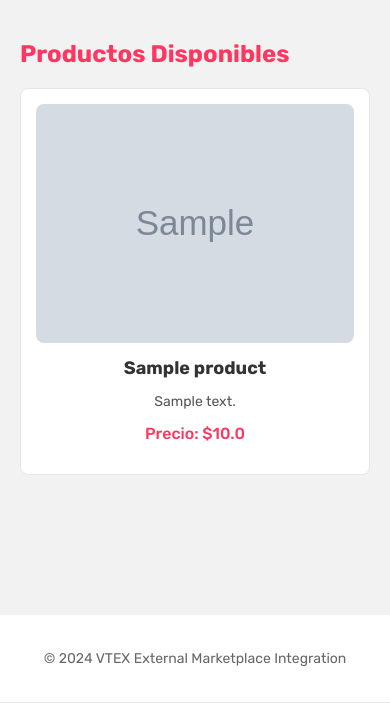
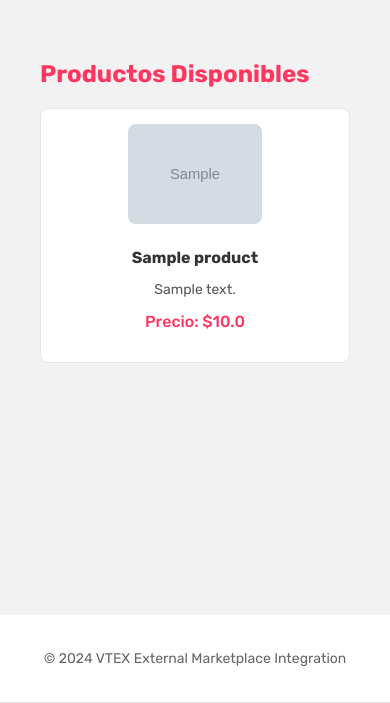
Before and after one commit to JonceDZ/external-marketplace-protocol-channels, a FastAPI app: page /products in a window 390 px wide. Shown: the part 141-844 px from the top of the page. Run offline with FastAPI, Linux system fonts and the light colour scheme; tables that the repository leaves empty hold one stand-in row (values such as "Sample post"); grey boxes marked "Sample" are stand-in pictures.

Commit message:
style: Ajustes en los estilos para la barra lateral y tarjetas de productos - Diseño de la barra lateral con responsividad. - Ajuste de estilos en las tarjetas de productos para un tamaño uniforme. - Incremento del tamaño de las imágenes y eliminación de la expansión de tarjetas en filas incompletas.

```diff
--- a/app/static/css/styles.css
+++ b/app/static/css/styles.css
@@ -74,7 +74,7 @@ p {
 
 .form-group input {
     width: 100%;
-    padding: 10px;
+    padding: 10px 0px;
     border: 1px solid #CCCCCC;
     border-radius: 8px;
     font-size: 14px;
@@ -115,19 +115,25 @@ p {
     border: 1px solid #E6E6E6;
     border-radius: 8px;
     padding: 15px;
-    flex: 1 1 calc(25% - 40px);
+    width: calc(25% - 20px);
     box-sizing: border-box;
     text-align: center;
+    flex-grow: 0;
+    flex-shrink: 0;
 }
 
 .product-card img {
     max-width: 100%;
-    height: auto;
+    height: 100px; /* Ajusta este valor según prefieras */
+    object-fit: cover; /* Recorta la imagen para llenar el espacio */
     border-radius: 8px;
+    margin-bottom: 10px;
 }
 
 .product-card h3 {
     color: #333333;
+    font-size: 16px;
+    margin: 10px 0;
 }
 
 .product-card .price {
@@ -138,9 +144,21 @@ p {
 }
 
 /* Responsividad */
+@media (max-width: 1024px) {
+    .product-card {
+        width: calc(33.333% - 20px); /* 3 tarjetas por fila */
+    }
+}
+
 @media (max-width: 768px) {
     .product-card {
-        flex: 1 1 calc(50% - 40px);
+        width: calc(50% - 20px); /* 2 tarjetas por fila */
+    }
+}
+
+@media (max-width: 480px) {
+    .product-card {
+        width: 100%; /* 1 tarjeta por fila */
     }
 }
 
@@ -182,3 +200,63 @@ footer p {
     margin: 0;
     font-size: 14px;
 }
+
+/* Layout principal con sidebar */
+.main-content {
+    display: flex;
+}
+
+.sidebar {
+    width: 200px;
+    background-color: #FFFFFF;
+    border-right: 1px solid #E6E6E6;
+}
+
+.sidebar nav ul {
+    list-style-type: none;
+    padding: 0;
+    margin: 0;
+}
+
+.sidebar nav ul li {
+    border-bottom: 1px solid #E6E6E6;
+}
+
+.sidebar nav ul li a {
+    display: block;
+    padding: 15px;
+    color: #333333;
+    text-decoration: none;
+}
+
+.sidebar nav ul li a:hover,
+.sidebar nav ul li a.active {
+    background-color: #F2F2F2;
+    color: #FF365F;
+}
+
+.content {
+    flex: 1;
+    padding: 20px;
+}
+
+/* Ajustes para mantener el footer en su lugar */
+.layout {
+    display: flex;
+    flex-direction: column;
+    min-height: 100vh;
+}
+
+.main-content {
+    flex: 1;
+}
+
+footer {
+    background-color: #FFFFFF;
+    color: #333333;
+    display: flex;
+    justify-content: center;
+    align-items: center;
+    text-align: center;
+    padding: 15px 0;
+}
```
